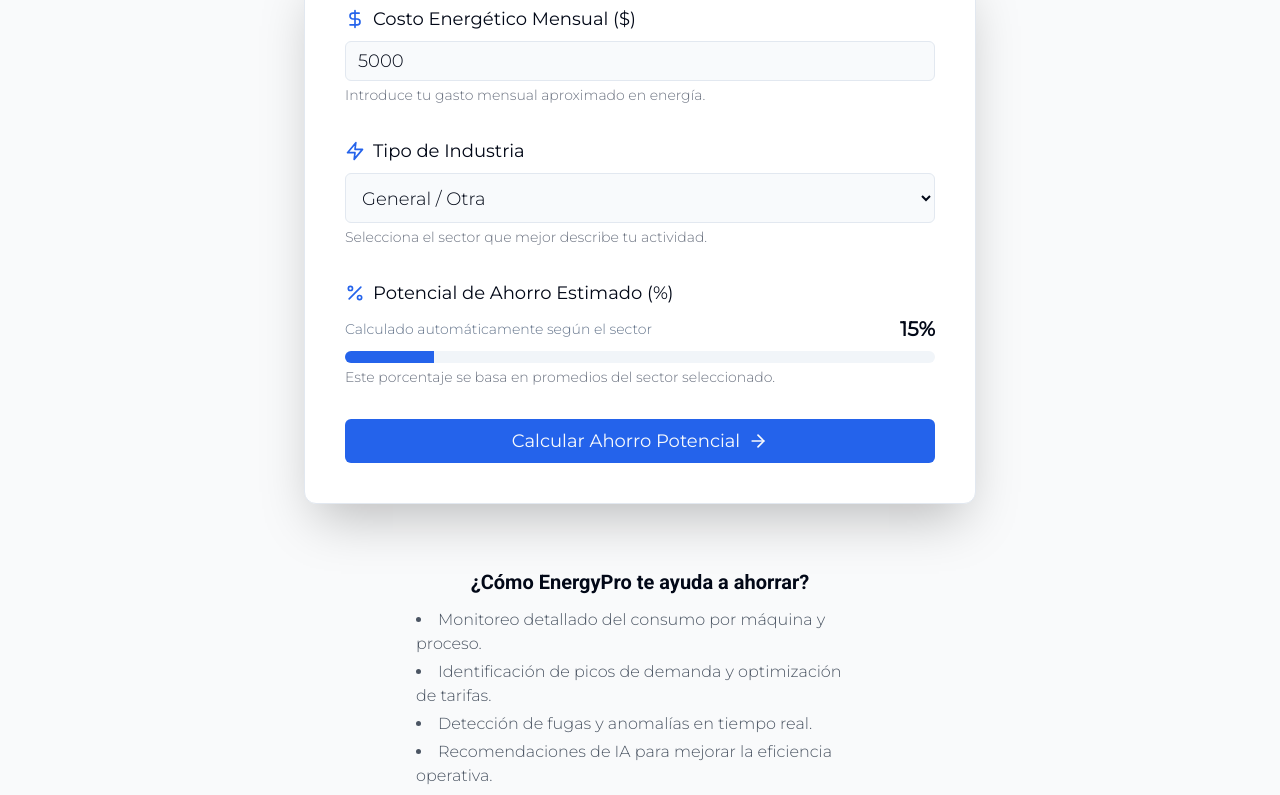
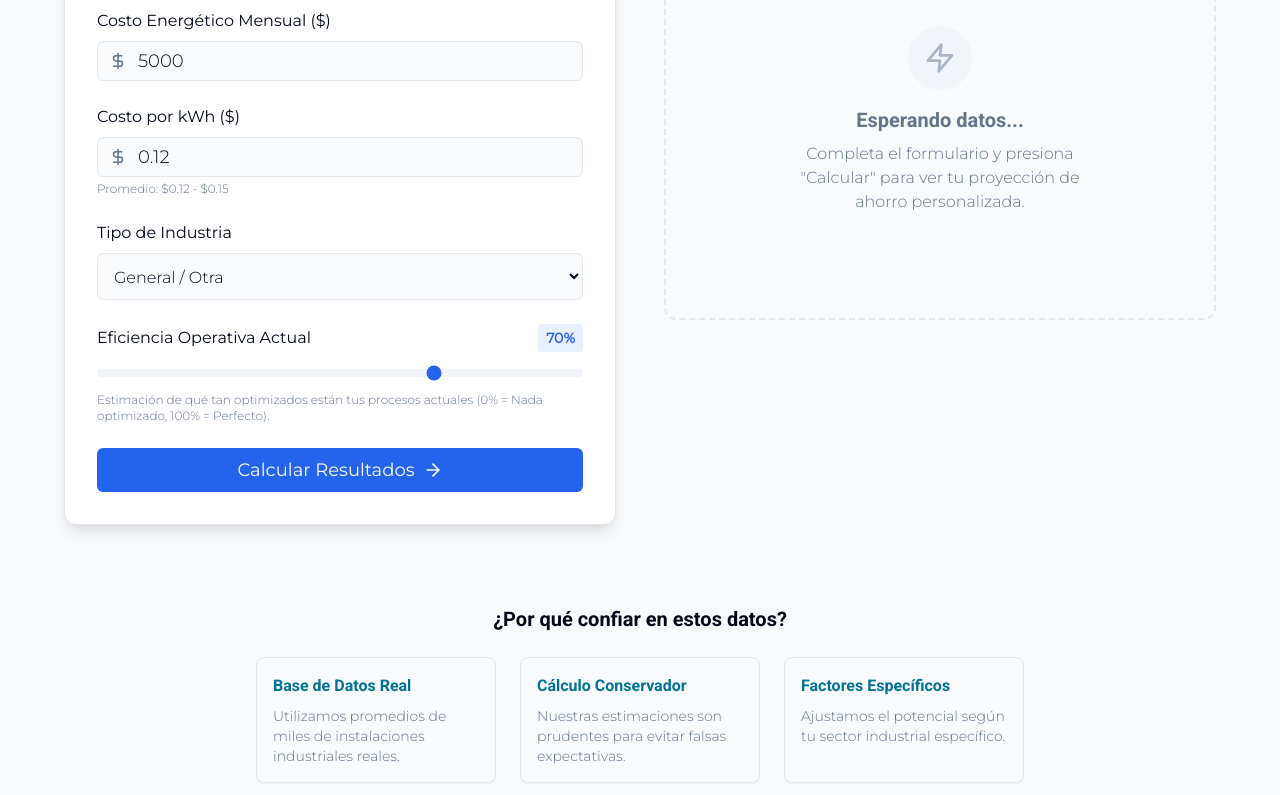
Before and after one commit to santiago2588/EMS-landing-page, a React (Vite) app: page /calculadora-ahorro in a window 1280 px wide. Shown: the part 380-1175 px from the top of the page. Built offline with nearby package versions, Linux system fonts and the light colour scheme.

Commit message:
feat: add energy savings calculator page with input forms, animated results display, and environmental impact estimation.

```diff
--- a/src/pages/SavingsCalculatorPage.jsx
+++ b/src/pages/SavingsCalculatorPage.jsx
@@ -22,21 +22,25 @@
   const { toast } = useToast();
   const [monthlyBill, setMonthlyBill] = useState(5000);
   const [industryType, setIndustryType] = useState('general');
-  const [potentialSaving, setPotentialSaving] = useState(15);
-  const [calculatedSavings, setCalculatedSavings] = useState({ monthly: 0, annual: 0 });
+  const [energyCost, setEnergyCost] = useState(0.12);
+  const [efficiencyScore, setEfficiencyScore] = useState(70);
+
+  const [results, setResults] = useState(null);
   const [showResults, setShowResults] = useState(false);
 
-  const industryFactors = {
-    general: 0.15, // 15% base
-    metalurgia: 0.22,
-    textil: 0.18,
-    alimentacion: 0.12,
-    quimica: 0.20,
-    automotriz: 0.17,
+  // Default efficiency scores by industry (0-100)
+  // Lower score means more room for improvement
+  const industryDefaults = {
+    general: 70,
+    metalurgia: 60,
+    textil: 65,
+    alimentacion: 75,
+    quimica: 65,
+    automotriz: 70,
   };
 
   useEffect(() => {
-    setPotentialSaving(Math.round(industryFactors[industryType] * 100));
+    setEfficiencyScore(industryDefaults[industryType]);
   }, [industryType]);
 
   const handleCalculate = (e) => {
@@ -49,14 +53,36 @@
       });
       return;
     }
+    if (!Number.isFinite(energyCost) || energyCost <= 0) {
+      toast({
+        title: "Error de cálculo",
+        description: "Por favor, introduce un costo de energía válido.",
+        variant: "destructive",
+      });
+      return;
+    }
 
-    const savingPercentage = potentialSaving / 100;
+    // Logic: Target Efficiency is 95%. Potential saving is the gap.
+    const targetEfficiency = 95;
+    // Ensure we don't get negative savings if they claim 99% efficiency
+    const potentialImprovement = Math.max(0, targetEfficiency - efficiencyScore);
+    const savingPercentage = potentialImprovement / 100;
+
     const monthlySaving = monthlyBill * savingPercentage;
     const annualSaving = monthlySaving * 12;
 
-    setCalculatedSavings({
-      monthly: parseFloat(monthlySaving.toFixed(2)),
-      annual: parseFloat(annualSaving.toFixed(2)),
+    // Environmental Impact
+    const estimatedMonthlyConsumptionKWh = monthlyBill / energyCost;
+    const monthlyCo2SavedKg = estimatedMonthlyConsumptionKWh * savingPercentage * 0.5; // 0.5 kg CO2 per kWh approx
+    const annualCo2SavedKg = monthlyCo2SavedKg * 12;
+    const treesSaved = annualCo2SavedKg / 20; // Approx 20kg CO2 per tree per year
+
+    setResults({
+      monthlySaving: parseFloat(monthlySaving.toFixed(2)),
+      annualSaving: parseFloat(annualSaving.toFixed(2)),
+      projectedBill: parseFloat((monthlyBill - monthlySaving).toFixed(2)),
+      annualCo2SavedKg: Math.round(annualCo2SavedKg),
+      treesSaved: Math.round(treesSaved)
     });
     setShowResults(true);
 
@@ -76,7 +102,7 @@
       className="py-16 sm:py-24 bg-gray-50 dark:bg-gray-900/50"
     >
       <div className="container mx-auto px-4 sm:px-6 lg:px-8">
-        <div className="text-center max-w-3xl mx-auto mb-16">
+        <div className="text-center max-w-3xl mx-auto mb-12">
           <motion.h1
             initial={{ opacity: 0, y: -20 }}
             animate={{ opacity: 1, y: 0 }}
@@ -91,22 +117,30 @@
             transition={{ duration: 0.5, delay: 0.1 }}
             className="text-lg text-gray-600 dark:text-gray-400"
           >
-            Estima cuánto podrías ahorrar en tu factura energética implementando EnergyPro. Introduce tus datos y descubre tu potencial de ahorro.
+            Descubre cuánto puedes ahorrar optimizando tu eficiencia operativa con EnergyPro.
           </motion.p>
         </div>
 
+        <div className="grid grid-cols-1 lg:grid-cols-2 gap-12 items-start max-w-6xl mx-auto">
+          {/* INPUTS COLUMN */}
           <motion.div
-          initial={{ opacity: 0, scale: 0.95 }}
-          animate={{ opacity: 1, scale: 1 }}
+            initial={{ opacity: 0, x: -20 }}
+            animate={{ opacity: 1, x: 0 }}
             transition={{ duration: 0.5, delay: 0.2 }}
-          className="max-w-2xl mx-auto bg-card p-6 sm:p-10 rounded-xl shadow-2xl border border-border"
+            className="bg-card p-6 sm:p-8 rounded-xl shadow-lg border border-border"
           >
-          <form onSubmit={handleCalculate} className="space-y-8">
+            <h2 className="text-2xl font-bold mb-6 flex items-center">
+              <Zap className="mr-2 text-primary" /> Tus Datos
+            </h2>
+            <form onSubmit={handleCalculate} className="space-y-6">
+
+              {/* Monthly Bill */}
               <div>
-              <Label htmlFor="monthlyBill" className="text-lg font-medium flex items-center mb-2">
-                <DollarSign size={20} className="mr-2 text-primary" />
+                <Label htmlFor="monthlyBill" className="text-base font-medium mb-2 block">
                   Costo Energético Mensual ($)
                 </Label>
+                <div className="relative">
+                  <DollarSign className="absolute left-3 top-1/2 -translate-y-1/2 text-muted-foreground" size={18} />
                   <Input
                     type="number"
                     id="monthlyBill"
@@ -115,23 +149,45 @@
                       const v = parseFloat(e.target.value);
                       setMonthlyBill(Number.isFinite(v) ? v : 0);
                     }}
-                placeholder="Ej: 5000"
-                className="text-lg"
+                    className="pl-10 text-lg"
                     min="0"
                   />
-              <p className="text-sm text-gray-500 dark:text-gray-400 mt-1">Introduce tu gasto mensual aproximado en energía.</p>
+                </div>
               </div>
 
+              {/* Energy Cost */}
               <div>
-              <Label htmlFor="industryType" className="text-lg font-medium flex items-center mb-2">
-                <Zap size={20} className="mr-2 text-primary" />
+                <Label htmlFor="energyCost" className="text-base font-medium mb-2 block">
+                  Costo por kWh ($)
+                </Label>
+                <div className="relative">
+                  <DollarSign className="absolute left-3 top-1/2 -translate-y-1/2 text-muted-foreground" size={18} />
+                  <Input
+                    type="number"
+                    id="energyCost"
+                    value={energyCost}
+                    step="0.01"
+                    onChange={(e) => {
+                      const v = parseFloat(e.target.value);
+                      setEnergyCost(Number.isFinite(v) ? v : 0);
+                    }}
+                    className="pl-10 text-lg"
+                    min="0"
+                  />
+                </div>
+                <p className="text-xs text-muted-foreground mt-1">Promedio: $0.12 - $0.15</p>
+              </div>
+
+              {/* Industry Type */}
+              <div>
+                <Label htmlFor="industryType" className="text-base font-medium mb-2 block">
                   Tipo de Industria
                 </Label>
                 <select
                   id="industryType"
                   value={industryType}
                   onChange={(e) => setIndustryType(e.target.value)}
-                className="w-full p-3 border border-input rounded-md bg-background text-lg focus:ring-ring focus:border-ring"
+                  className="w-full p-3 border border-input rounded-md bg-background text-base focus:ring-ring focus:border-ring"
                 >
                   <option value="general">General / Otra</option>
                   <option value="metalurgia">Metalurgia</option>
@@ -140,83 +196,150 @@
                   <option value="quimica">Química</option>
                   <option value="automotriz">Automotriz</option>
                 </select>
-              <p className="text-sm text-gray-500 dark:text-gray-400 mt-1">Selecciona el sector que mejor describe tu actividad.</p>
               </div>
 
+              {/* Efficiency Score Slider */}
               <div>
-              <Label htmlFor="potentialSaving" className="text-lg font-medium flex items-center mb-2">
-                 <Percent size={20} className="mr-2 text-primary" />
-                Potencial de Ahorro Estimado (%)
+                <div className="flex justify-between items-center mb-2">
+                  <Label htmlFor="efficiencyScore" className="text-base font-medium">
+                    Eficiencia Operativa Actual
                   </Label>
-              <div className="space-y-2">
-                <div className="flex items-center justify-between">
-                  <span className="text-sm text-muted-foreground">Calculado automáticamente según el sector</span>
-                  <span className="text-xl font-semibold">{potentialSaving}%</span>
+                  <span className="text-sm font-bold bg-primary/10 text-primary px-2 py-1 rounded">
+                    {efficiencyScore}%
+                  </span>
                 </div>
-                {/* Simple progress bar */}
-                <div className="w-full h-3 bg-muted rounded-full overflow-hidden">
-                  <div
-                    className="h-full bg-primary"
-                    style={{ width: `${Math.min(Math.max(potentialSaving, 0), 100)}%` }}
+                <input
+                  type="range"
+                  id="efficiencyScore"
+                  min="0"
+                  max="100"
+                  value={efficiencyScore}
+                  onChange={(e) => setEfficiencyScore(parseInt(e.target.value))}
+                  className="w-full h-2 bg-secondary rounded-lg appearance-none cursor-pointer accent-primary"
+                />
+                <p className="text-xs text-muted-foreground mt-2">
+                  Estimación de qué tan optimizados están tus procesos actuales (0% = Nada optimizado, 100% = Perfecto).
+                </p>
+              </div>
+
+              <Button type="submit" size="lg" className="w-full text-lg mt-4">
+                Calcular Resultados <ArrowRight className="ml-2" size={20} />
+              </Button>
+            </form>
+          </motion.div>
+
+          {/* RESULTS COLUMN */}
+          <div className="space-y-6">
+            {showResults && results ? (
+              <motion.div
+                initial={{ opacity: 0, y: 20 }}
+                animate={{ opacity: 1, y: 0 }}
+                transition={{ duration: 0.5 }}
+                className="space-y-6"
+              >
+                {/* Main Savings Card */}
+                <div className="bg-gradient-to-br from-brand-g7/20 to-brand-g1/20 p-6 rounded-xl border border-brand-g7/30">
+                  <h3 className="text-xl font-semibold mb-4 text-center">Ahorro Potencial</h3>
+                  <div className="grid grid-cols-2 gap-4 text-center">
+                    <div>
+                      <p className="text-sm text-muted-foreground mb-1">Mensual</p>
+                      <p className="text-3xl font-bold text-brand-g7">${results.monthlySaving.toLocaleString()}</p>
+                    </div>
+                    <div>
+                      <p className="text-sm text-muted-foreground mb-1">Anual</p>
+                      <p className="text-3xl font-bold text-brand-g1">${results.annualSaving.toLocaleString()}</p>
+                    </div>
+                  </div>
+                </div>
+
+                {/* Chart Visualization */}
+                <div className="bg-card p-6 rounded-xl shadow-sm border border-border">
+                  <h4 className="font-semibold mb-4">Proyección Mensual</h4>
+                  <div className="space-y-4">
+                    {/* Current */}
+                    <div>
+                      <div className="flex justify-between text-sm mb-1">
+                        <span>Actual</span>
+                        <span className="font-medium">${monthlyBill.toLocaleString()}</span>
+                      </div>
+                      <div className="w-full h-8 bg-muted rounded-full overflow-hidden relative">
+                        <div className="absolute inset-0 bg-gray-400/50 w-full"></div>
+                      </div>
+                    </div>
+                    {/* Projected */}
+                    <div>
+                      <div className="flex justify-between text-sm mb-1">
+                        <span>Con EnergyPro</span>
+                        <span className="font-medium text-brand-g7">${results.projectedBill.toLocaleString()}</span>
+                      </div>
+                      <div className="w-full h-8 bg-muted rounded-full overflow-hidden relative">
+                        <motion.div
+                          initial={{ width: 0 }}
+                          animate={{ width: `${(results.projectedBill / monthlyBill) * 100}%` }}
+                          transition={{ duration: 1, delay: 0.2 }}
+                          className="h-full bg-brand-g7"
                         />
                       </div>
                     </div>
-              <p className="text-sm text-gray-500 dark:text-gray-400 mt-1">Este porcentaje se basa en promedios del sector seleccionado.</p>
+                  </div>
                 </div>
 
-            <Button type="submit" size="lg" className="w-full text-lg group">
-              Calcular Ahorro Potencial
-              <ArrowRight size={20} className="ml-2 group-hover:translate-x-1 transition-transform" />
-            </Button>
-          </form>
+                {/* Environmental Impact */}
+                <div className="grid grid-cols-2 gap-4">
+                  <div className="bg-green-50 dark:bg-green-900/20 p-4 rounded-xl border border-green-100 dark:border-green-800 text-center">
+                    <div className="mb-2 flex justify-center text-green-600 dark:text-green-400">
+                      <Percent size={24} /> {/* Using Percent as placeholder for CO2 cloud if not available, or just text */}
+                    </div>
+                    <p className="text-2xl font-bold text-green-700 dark:text-green-300">{results.annualCo2SavedKg.toLocaleString()} kg</p>
+                    <p className="text-xs text-green-600/80 dark:text-green-400/80">CO2 Reducido / Año</p>
+                  </div>
+                  <div className="bg-emerald-50 dark:bg-emerald-900/20 p-4 rounded-xl border border-emerald-100 dark:border-emerald-800 text-center">
+                    <div className="mb-2 flex justify-center text-emerald-600 dark:text-emerald-400">
+                      {/* Tree icon would be good here, using generic for now if not imported */}
+                      <span className="text-2xl">🌳</span>
+                    </div>
+                    <p className="text-2xl font-bold text-emerald-700 dark:text-emerald-300">{results.treesSaved}</p>
+                    <p className="text-xs text-emerald-600/80 dark:text-emerald-400/80">Árboles Equivalentes</p>
+                  </div>
+                </div>
 
-          {showResults && (
-            <motion.div
-              initial={{ opacity: 0, height: 0 }}
-              animate={{ opacity: 1, height: 'auto' }}
-              transition={{ duration: 0.5, delay: 0.3, type: "spring", stiffness: 100 }}
-              className="mt-10 pt-8 border-t border-border"
-            >
-              <h2 className="text-2xl font-bold text-center mb-6">
-                Resultados Estimados
-              </h2>
-              <div className="grid grid-cols-1 md:grid-cols-2 gap-6">
-                <div className="bg-brand-g7/10 dark:bg-brand-g7/30 p-6 rounded-lg text-center">
-                  <p className="text-sm text-brand-g7 mb-1">Ahorro Mensual Estimado</p>
-                  <p className="text-4xl font-extrabold text-brand-g7">
-                    ${calculatedSavings.monthly.toLocaleString('en-US')}
+              </motion.div>
+            ) : (
+              <div className="h-full flex flex-col items-center justify-center text-center p-8 text-muted-foreground border-2 border-dashed border-border rounded-xl min-h-[400px]">
+                <div className="bg-muted p-4 rounded-full mb-4">
+                  <Zap size={32} className="text-muted-foreground/50" />
+                </div>
+                <h3 className="text-xl font-medium mb-2">Esperando datos...</h3>
+                <p className="max-w-xs">
+                  Completa el formulario y presiona "Calcular" para ver tu proyección de ahorro personalizada.
                 </p>
               </div>
-                <div className="bg-brand-g1/10 dark:bg-brand-g1/20 p-6 rounded-lg text-center">
-                  <p className="text-sm text-brand-g1 mb-1">Ahorro Anual Estimado</p>
-                  <p className="text-4xl font-extrabold text-brand-g1">
-                    ${calculatedSavings.annual.toLocaleString('en-US')}
-                  </p>
+            )}
           </div>
         </div>
-              <p className="mt-6 text-sm text-center text-gray-600 dark:text-gray-400">
-                Estos cálculos son estimaciones basadas en los datos proporcionados y promedios del sector.
-                Para un análisis detallado y personalizado, <Button variant="link" className="p-0 h-auto text-sm" asChild><a href="/#precios">solicita una demo</a></Button>.
-              </p>
-            </motion.div>
-          )}
-        </motion.div>
 
         <motion.div
           initial={{ opacity: 0, y: 20 }}
           whileInView={{ opacity: 1, y: 0 }}
           viewport={{ once: true, amount: 0.2 }}
           transition={{ duration: 0.6, delay: 0.5 }}
-          className="mt-16 text-center max-w-3xl mx-auto"
+          className="mt-20 text-center max-w-3xl mx-auto"
         >
-            <h3 className="text-xl font-semibold mb-3">¿Cómo EnergyPro te ayuda a ahorrar?</h3>
-            <ul className="list-disc list-inside text-gray-600 dark:text-gray-400 space-y-1 text-left mx-auto max-w-md">
-                <li>Monitoreo detallado del consumo por máquina y proceso.</li>
-                <li>Identificación de picos de demanda y optimización de tarifas.</li>
-                <li>Detección de fugas y anomalías en tiempo real.</li>
-                <li>Recomendaciones de IA para mejorar la eficiencia operativa.</li>
-                <li>Automatización de controles para reducir desperdicios.</li>
-            </ul>
+          <h3 className="text-xl font-semibold mb-6">¿Por qué confiar en estos datos?</h3>
+          <div className="grid grid-cols-1 md:grid-cols-3 gap-6 text-left">
+            <div className="p-4 rounded-lg bg-background border shadow-sm">
+              <h4 className="font-semibold mb-2 text-brand-g7">Base de Datos Real</h4>
+              <p className="text-sm text-muted-foreground">Utilizamos promedios de miles de instalaciones industriales reales.</p>
+            </div>
+            <div className="p-4 rounded-lg bg-background border shadow-sm">
+              <h4 className="font-semibold mb-2 text-brand-g7">Cálculo Conservador</h4>
+              <p className="text-sm text-muted-foreground">Nuestras estimaciones son prudentes para evitar falsas expectativas.</p>
+            </div>
+            <div className="p-4 rounded-lg bg-background border shadow-sm">
+              <h4 className="font-semibold mb-2 text-brand-g7">Factores Específicos</h4>
+              <p className="text-sm text-muted-foreground">Ajustamos el potencial según tu sector industrial específico.</p>
+            </div>
+          </div>
         </motion.div>
 
       </div>
```
Lines whose indentation alone changed are shown as unchanged.
